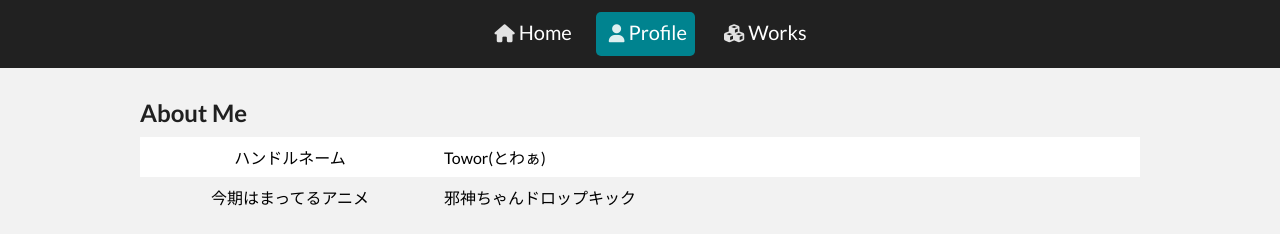
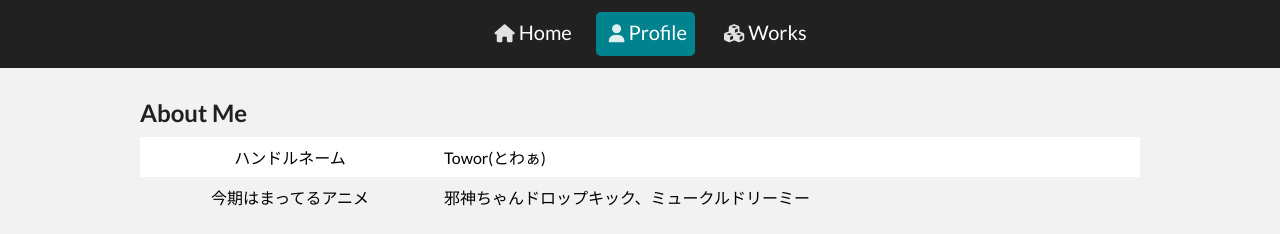
Before and after one commit to towor/towor.github.io, a plain HTML site: page profile.html in a window 1280 px wide. Shown: the top 234 px of the page. Drawn offline with Linux system fonts and the light colour scheme; some packages are replaced by stand-ins of ours.

Commit message:
プロフィールを更新

```diff
--- a/profile.html
+++ b/profile.html
@@ -47,7 +47,7 @@
                 </tr>
                 <tr>
                     <td class="td1">今期はまってるアニメ</td>
-                    <td>邪神ちゃんドロップキック</td>
+                    <td>邪神ちゃんドロップキック、ミュークルドリーミー</td>
                 </tr>
 
             </table>
```
